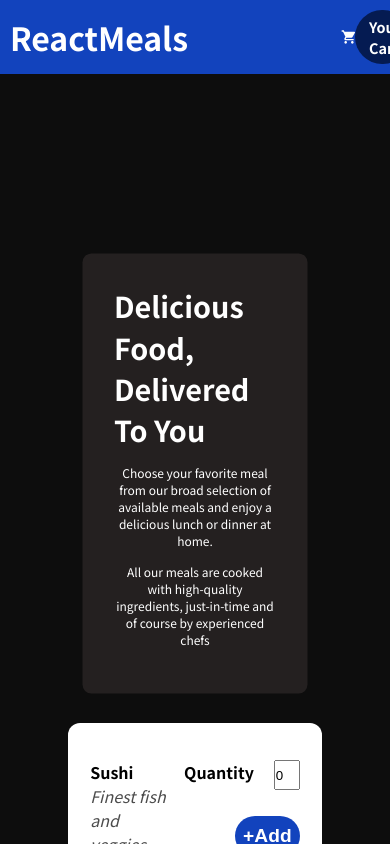
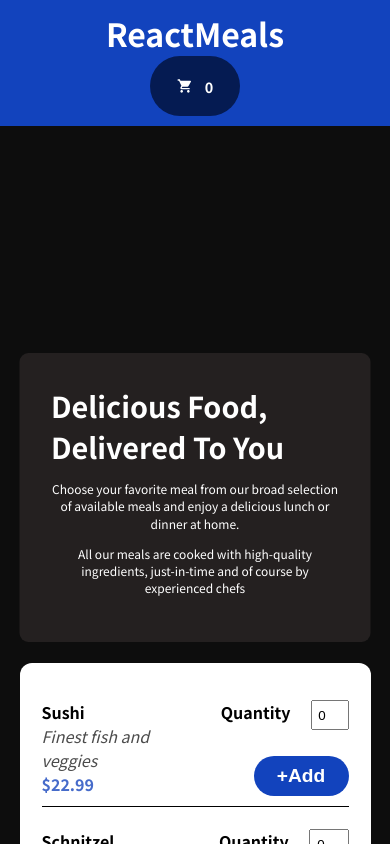
Before and after one commit to Lakshayyy-m/Food-Order-App, a React (Create React App) app: page / in a window 390 px wide. Shown: the top 844 px of the page. Built offline with nearby package versions, Linux system fonts and the light colour scheme.

Commit message:
Made the app responsive

```diff
--- a/src/Components/Cart.js
+++ b/src/Components/Cart.js
@@ -17,16 +17,18 @@ const Cart = (props) => {
     return (sum += currValue.price * currValue.quantity);
   }, 0);
 
-  const close = ()=> {
-    props.close();
-  }
+  const close = (event) => {
+    console.log(event);
+
+    props.close(event);
+  };
 
   return (
     <div className={styles.cart}>
       <h1 className={styles.heading}>Your Cart</h1>
       {ctx.foodList.map((currValue, index) => {
         return (
-          <div className={styles.item}>
+          <div className={styles.item} key={Math.random()}>
             <div className={styles.left}>
               <h2 className={styles.name}>{currValue.name}</h2>
               <span className={styles.price}>
@@ -60,7 +62,16 @@ const Cart = (props) => {
         <h1>${cartTotal.toFixed(2)}</h1>
       </div>
       <div className={styles.buttons}>
-        <button className={styles.close} onClick={close}>Close</button>
+        <button
+          className={styles.close}
+          onClick={(event) => {
+            // console.log("yeh toh mast chalra hai");
+            event.stopPropagation();
+            return close(event);
+          }}
+        >
+          Close
+        </button>
         <button className={styles.order}>Order</button>
       </div>
     </div>
--- a/src/Components/Cart.module.css
+++ b/src/Components/Cart.module.css
@@ -92,3 +92,9 @@
   height: 40px;
   margin-inline: 10px;
 }
+
+@media (max-width: 610px){
+  .cart{
+    width: 90vw;
+  }
+}
--- a/src/Components/CartButton.js
+++ b/src/Components/CartButton.js
@@ -9,16 +9,24 @@ function CartButton() {
   let content = "";
   const [showCart, setShowCart] = useState(false);
   const ctx = useContext(CartContext);
-  const cartShower = () => {
+
+  const cartShower = (event) => {
+    // console.log(showCart);
+    // console.log(event);
     if (ctx.foodList.length > 0) {
       setShowCart(true);
     }
   };
 
-  const cartCloser = () => {
-    console.log("19");
+  const cartCloser = (event) => {
+    // console.log(event);
+    // event.stopPropogation();
+    // event.nativeEvent.stopImmediatePropagation();
+
     content = "";
+    // console.log(showCart);
     setShowCart(false);
+    // console.log(showCart);
   };
 
   useEffect(() => {
--- a/src/Components/CartButton.module.css
+++ b/src/Components/CartButton.module.css
@@ -2,8 +2,8 @@
     display: flex;
     gap: 12px;
     background-color: rgb(5, 27, 82);
-    height: 3.4rem;
-    width: 15%;
+    height: 54px;
+    width: 223px;
     justify-content: center;
     align-items: center;
     border-radius: 1000px;
@@ -47,3 +47,24 @@
     justify-content: center;
     align-items: center;
 }
+
+@media (max-width: 610px){
+    .mainButton{
+        display: flex;
+        /* flex-direction: column; */
+        width: 90px;
+        padding: 30px;
+    }
+
+    .cartImg{
+        padding: 0;
+    }
+
+    .counter{
+        background-color: transparent;
+        padding: 0;
+    }
+    .mainText{
+        display:none;
+    }
+}
--- a/src/Components/Header.module.css
+++ b/src/Components/Header.module.css
@@ -12,3 +12,9 @@
     padding: 10px;
     align-items: center;
 }
+
+@media (max-width: 610px){
+    .main{
+        flex-direction: column;
+    }
+}
--- a/src/Components/Introduction.module.css
+++ b/src/Components/Introduction.module.css
@@ -22,8 +22,9 @@
   font-size: smaller;
 }
 
-@media (max-width: 580px) {
+@media (max-width: 610px) {
   .introduction {
     top: 121px;
+    width: 100vw;
   }
 }
--- a/src/Components/Menu.js
+++ b/src/Components/Menu.js
@@ -29,7 +29,7 @@ function Menu() {
   return (
     <div className={styles.menuCard}>
       {itemList.map((curr) => {
-        return <FoodItem value={curr}  />;
+        return <FoodItem value={curr} key={Math.random()}  />;
       })}
     </div>
   );
--- a/src/Components/Menu.module.css
+++ b/src/Components/Menu.module.css
@@ -7,3 +7,9 @@
     padding: 15px;
     width: 65vw;
 }
+
+@media (max-width: 610px){
+    .menuCard{
+        width: 90vw;
+    }
+}
```
